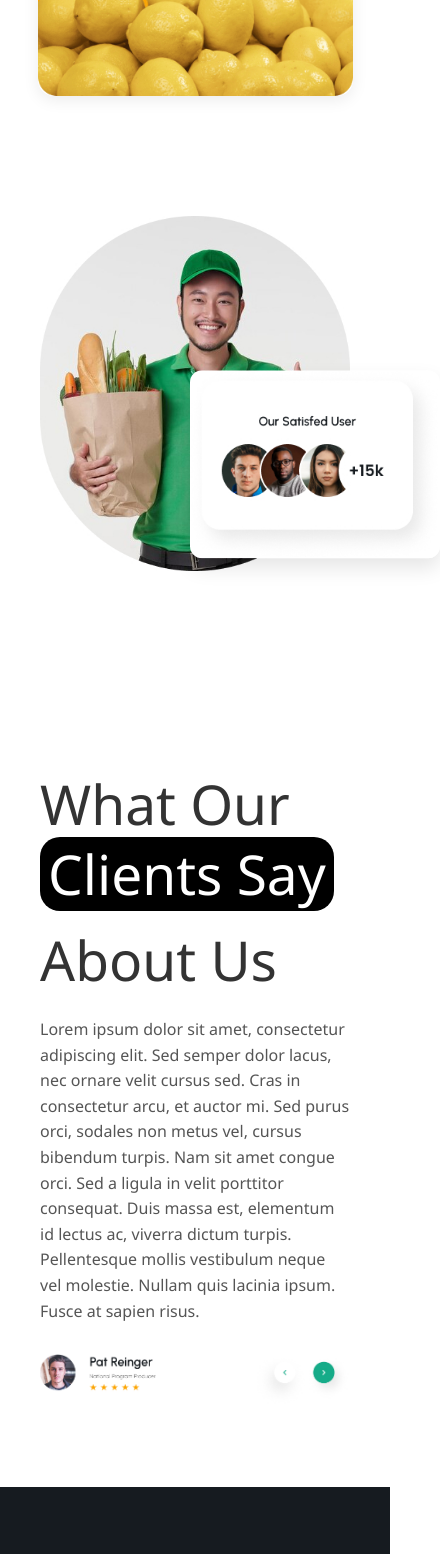
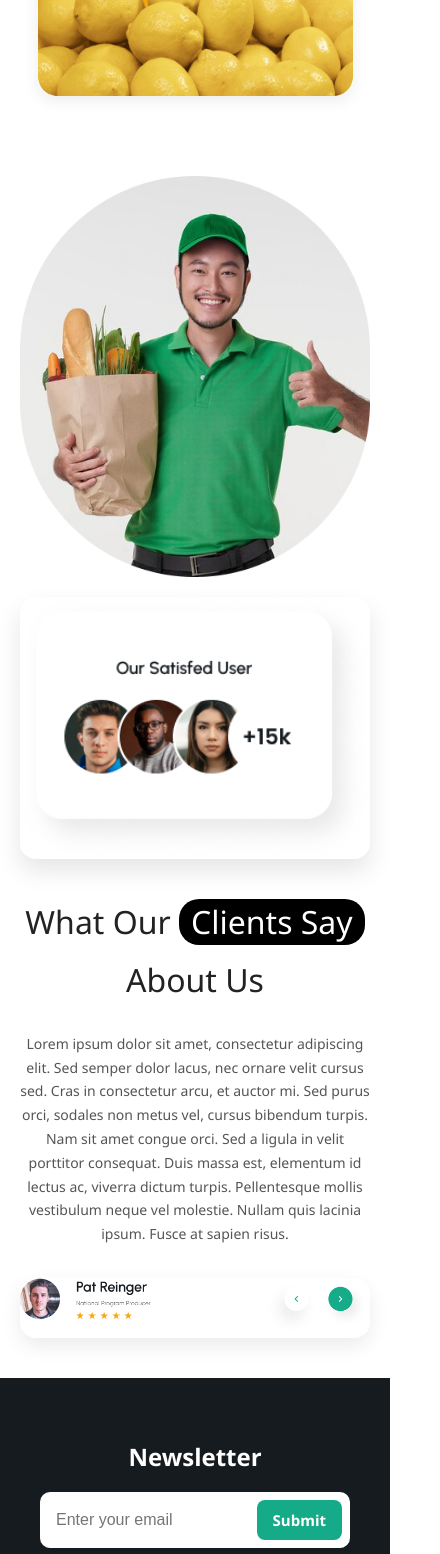
Before and after one commit to oladimejitaiwoodusote/grocery-landing-page, a React (Vite) app: page / in a window 390 px wide. Shown: the part 8360-9914 px from the top of the page, 440 px wide, since content can reach past the window. Built offline with nearby package versions, Linux system fonts and the light colour scheme.

Commit message:
Client responsiveness v0

```diff
--- a/src/styles/Clients.css
+++ b/src/styles/Clients.css
@@ -2,34 +2,43 @@
 display: flex;
 justify-content: center;
 align-items: flex-start;
-    gap: 200px;
-    padding: 80px 40px;
+gap: 100px;
+padding: 80px 100px;
 flex-wrap: wrap;
+background: #fff;
 }
 
+/* === Left Column === */
 .Clients_Left {
 position: relative;
-    width: 500px;
+width: 480px;
+max-width: 100%;
 }
 
 .Clients_Left img:first-child {
 width: 100%;
-    border-radius: 12px;
+border-radius: 16px;
+object-fit: cover;
 }
 
 .Clients_Left img:nth-child(2) {
 position: absolute;
-    right: -90px;
-    top: 70%;
+right: -70px;
+top: 60%;
 transform: translateY(-50%);
-    width: 250px;
-    border-radius: 12px;
-    box-shadow: 0 10px 20px rgba(0,0,0,0.1);
+width: 200px;
+border-radius: 16px;
+object-fit: cover;
+box-shadow: 0 12px 24px rgba(0, 0, 0, 0.1);
 }
 
+/* === Right Column === */
 .Clients_Right {
 max-width: 600px;
 flex: 1;
+display: flex;
+flex-direction: column;
+justify-content: center;
 }
 
 .Clients_Right_Top {
@@ -41,39 +50,91 @@
 font-size: 48px;
 line-height: 1.2;
 margin-bottom: 8px;
-}
-
-.Clients_Right_Top span:nth-child(1) {
-    font-weight: 400;
-    font-size: 55px;
-}
-
-.Clients_Right_Top span:nth-child(2) {
-    font-weight: 400;
-    font-size: 55px;
+color: #222;
 }
 
 .Clients_Right_Top .highlight {
 background-color: black;
 color: white;
-    padding: 4px 8px;
+padding: 4px 12px;
 border-radius: 20px;
 display: inline-block;
-    margin-bottom: 8px;
 }
 
 .Clients_Right_Middle p {
 font-size: 16px;
 color: #555;
-    line-height: 1.6;
-    max-width: 800px;
-    margin-bottom: 30px;
-    font-weight: 50;
+line-height: 1.7;
+font-weight: 400;
+margin-bottom: 32px;
+}
+
+/* === Testimonial Image === */
+.Clients_Right_Bottom img {
+width: 100%;
+max-width: 400px;
+border-radius: 16px;
+object-fit: cover;
+box-shadow: 0 8px 20px rgba(0, 0, 0, 0.08);
+}
+
+/* === Responsive === */
+@media (max-width: 1024px) {
+.Clients {
+padding: 60px 40px;
+gap: 60px;
+}
+
+.Clients_Left {
+width: 100%;
+}
+
+.Clients_Left img:nth-child(2) {
+position: absolute;
+right: -50px;
+width: 160px;
+top: 65%;
+}
+
+.Clients_Right_Top span {
+font-size: 38px;
+}
+}
+
+@media (max-width: 768px) {
+.Clients {
+flex-direction: column;
+padding: 40px 20px;
+gap: 40px;
+align-items: center;
+}
+
+.Clients_Left {
+width: 100%;
+}
+
+.Clients_Left img:nth-child(2) {
+position: static;
+transform: none;
+width: 100%;
+margin-top: 20px;
+}
+
+.Clients_Right {
+max-width: 100%;
+text-align: center;
+align-items: center;
+}
+
+.Clients_Right_Top span {
+font-size: 32px;
+}
+
+.Clients_Right_Middle p {
+font-size: 14px;
 }
 
 .Clients_Right_Bottom img {
-    width: 100%;
-    max-width: 500px;
-    border-radius: 12px;
-    object-fit: cover;
+max-width: 100%;
 }
+}
```
Lines whose indentation alone changed are shown as unchanged.
